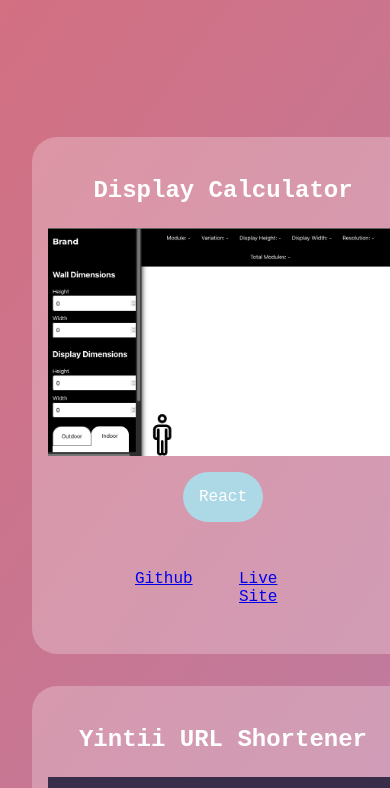
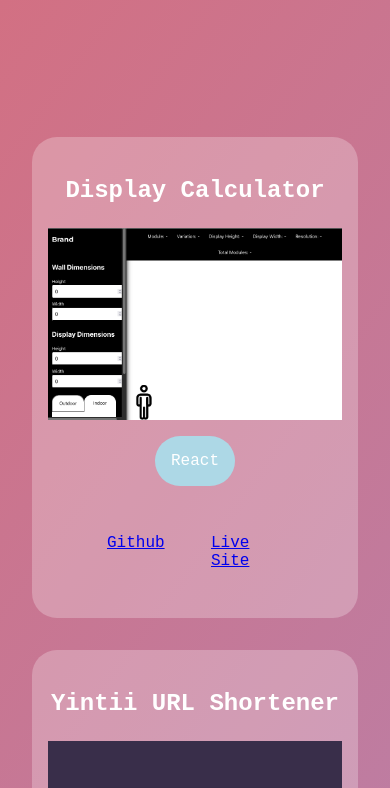
Before and after one commit to Yintii/personal-site, a React (Vite) app: page / in a window 390 px wide. Shown: the part 1320-2108 px from the top of the page. Built offline with nearby package versions, Linux system fonts and the light colour scheme; a web font is replaced by a local one.

Commit message:
mobile/desktop adjustments

```diff
--- a/src/App.css
+++ b/src/App.css
@@ -172,7 +172,6 @@ nav a:hover{
 .portfolio-project{
     background-color: rgba(255,255,255, 0.25);
     max-width: 350px;
-    min-width: 350px;
 }
 
 .portfolio-project img{
```
